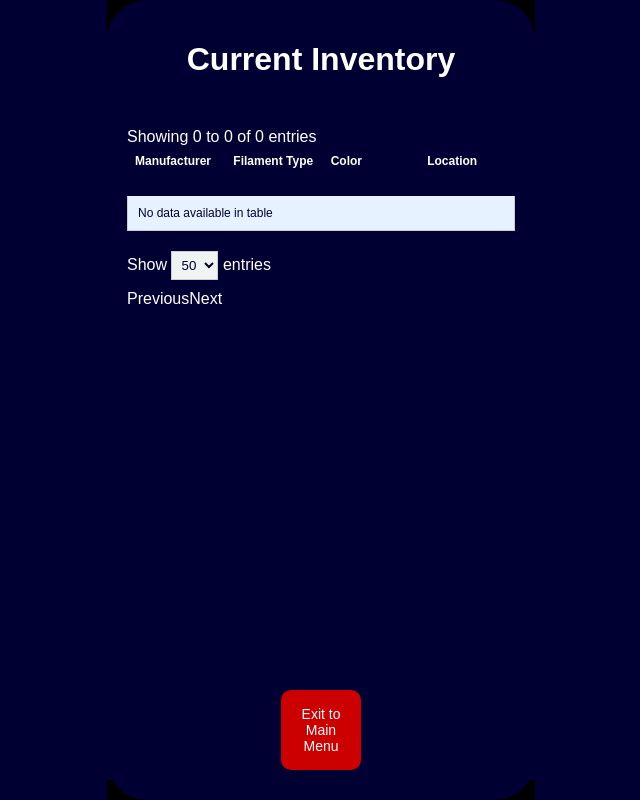
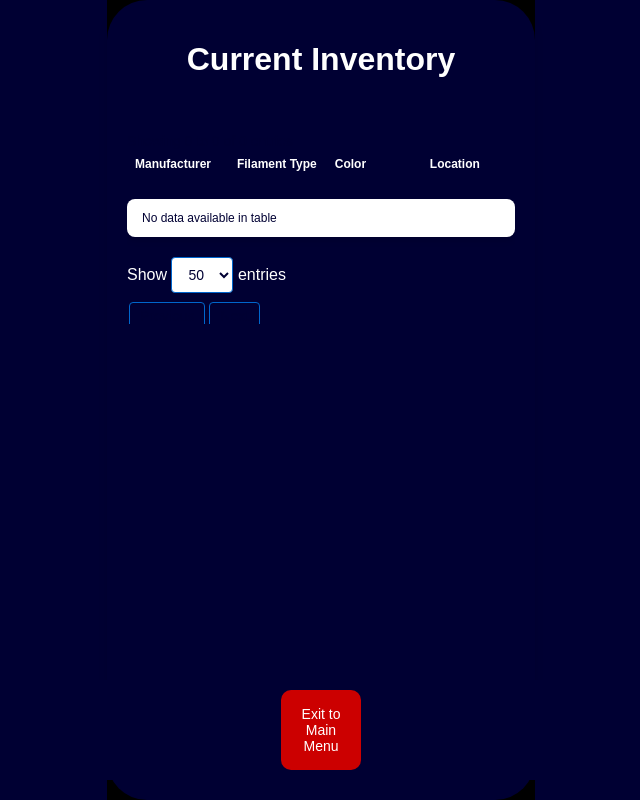
Before and after one commit to kosielemmer/filamento, a Flask app: page /view_inventory in a window 1280 px wide. Shown: the whole page, without its empty margins (319-959 px from the left). Run offline with Flask 3, Linux system fonts and the light colour scheme; data that the repository does not hold is empty; some libraries are stand-ins or nearby versions; some web fonts are replaced.

Commit message:
feat: Improve inventory table styling
diff --git a/static/style.css b/static/style.css
index 1bba73f..d4d4d4e 100644
--- a/static/style.css
+++ b/static/style.css
     border: 1px solid var(--martini-gray);
     box-shadow: 0 2px 4px rgba(0, 0, 0, 0.1);
 }
-
-.table-container {
-    overflow-x: auto;
-    margin-bottom: 20px;
-}
\ No newline at end of file

@@ -352 @@Human: Looks good! Please provide the commit message.

A: feat: Improve inventory table styling

```diff
--- a/static/style.css
+++ b/static/style.css
@@ -260,115 +260,96 @@ input[type="text"], input[type="color"], input[type="number"] {
     z-index: 1000;
 }
 
+#inventoryTable {
+    width: 100%;
+    border-collapse: separate;
+    border-spacing: 0;
+    margin-bottom: 20px;
+    background-color: var(--martini-white);
+    color: var(--martini-dark-blue);
+    box-shadow: 0 4px 6px rgba(0, 0, 0, 0.1);
+    border-radius: 8px;
+    overflow: hidden;
+}
+
 #inventoryTable th, #inventoryTable td {
-    padding: 10px;
+    padding: 12px 15px;
     text-align: left;
-    border-bottom: 1px solid var(--martini-gray);
 }
 
 #inventoryTable th {
     background-color: var(--martini-light-blue);
     color: var(--martini-white);
+    font-weight: 600;
+    text-transform: uppercase;
+    letter-spacing: 0.5px;
     position: sticky;
     top: 0;
     z-index: 10;
 }
 
-#inventoryTable thead th {
-    border-top: 1px solid var(--martini-gray);
+#inventoryTable tbody tr:nth-child(even) {
+    background-color: #f8f9fa;
 }
 
-#inventoryTable thead th:first-child {
-    border-left: 1px solid var(--martini-gray);
-}
-
-#inventoryTable thead th:last-child {
-    border-right: 1px solid var(--martini-gray);
-}
-
-#inventoryTable tbody td {
-    border-left: 1px solid var(--martini-gray);
-}
-
-#inventoryTable tbody td:last-child {
-    border-right: 1px solid var(--martini-gray);
-}
-
-#inventoryTable tbody tr:last-child td {
-    border-bottom: 1px solid var(--martini-gray);
+#inventoryTable tbody tr:hover {
+    background-color: #e9ecef;
 }
 
 .dataTables_wrapper .dataTables_filter input {
     margin-left: 0.5em;
-    background-color: #eff4f3;
-    border: 1px solid var(--martini-gray);
+    background-color: var(--martini-white);
+    border: 1px solid var(--martini-light-blue);
     color: var(--martini-dark-blue);
-    padding: 5px;
+    padding: 8px 12px;
+    border-radius: 4px;
+    font-size: 14px;
 }
 
 .dataTables_wrapper .dataTables_length select {
-    background-color: #eff4f3;
-    border: 1px solid var(--martini-gray);
+    background-color: var(--martini-white);
+    border: 1px solid var(--martini-light-blue);
     color: var(--martini-dark-blue);
-    padding: 5px;
+    padding: 8px 12px;
+    border-radius: 4px;
+    font-size: 14px;
 }
 
 .dataTables_wrapper .dataTables_info,
 .dataTables_wrapper .dataTables_paginate {
-    margin-top: 10px;
-    color: var(--martini-white);
+    margin-top: 15px;
+    color: var(--martini-dark-blue);
+    font-size: 14px;
 }
 
 .dataTables_wrapper .dataTables_paginate .paginate_button {
-    color: var(--martini-white) !important;
+    color: var(--martini-dark-blue) !important;
+    border: 1px solid var(--martini-light-blue);
+    border-radius: 4px;
+    padding: 5px 10px;
+    margin: 0 2px;
 }
 
 .dataTables_wrapper .dataTables_paginate .paginate_button.current,
-.dataTables_wrapper .dataTables_paginate .paginate_button.current:hover {
-    background: var(--martini-light-blue) !important;
-    color: var(--martini-white) !important;
-    border: 1px solid var(--martini-light-blue) !important;
-}
-
 .dataTables_wrapper .dataTables_paginate .paginate_button:hover {
     background: var(--martini-light-blue) !important;
     color: var(--martini-white) !important;
     border: 1px solid var(--martini-light-blue) !important;
 }
 
-input[type="text"], input[type="color"], input[type="number"] {
-    width: 100%;
-    padding: 10px;
-    box-sizing: border-box;
-    border: 1px solid var(--martini-gray);
-    border-radius: 5px;
-    background-color: #eff2f4; /* Updated background color */
-}
-
 .color-sample-container {
     display: flex;
-    justify-content: flex-start;
     align-items: center;
-    height: 100%;
-    position: relative;
-    z-index: 10;
+    gap: 10px;
 }
 
 .color-sample {
-    width: 30px;
-    height: 30px;
-    border-radius: 50%;
+    width: 24px;
+    height: 24px;
+    border-radius: 4px;
     display: inline-block;
-    border: 1px solid var(--martini-dark-blue);
-    box-shadow: 0 0 5px rgba(0, 0, 0, 0.3);
-    position: relative;
-    z-index: 11;
-    margin-right: 10px;
-}
-
-#inventoryTable td:last-child {
-    position: relative;
-    z-index: 9;
+    border: 1px solid var(--martini-gray);
+    box-shadow: 0 2px 4px rgba(0, 0, 0, 0.1);
 }
 
 .table-container {
```
